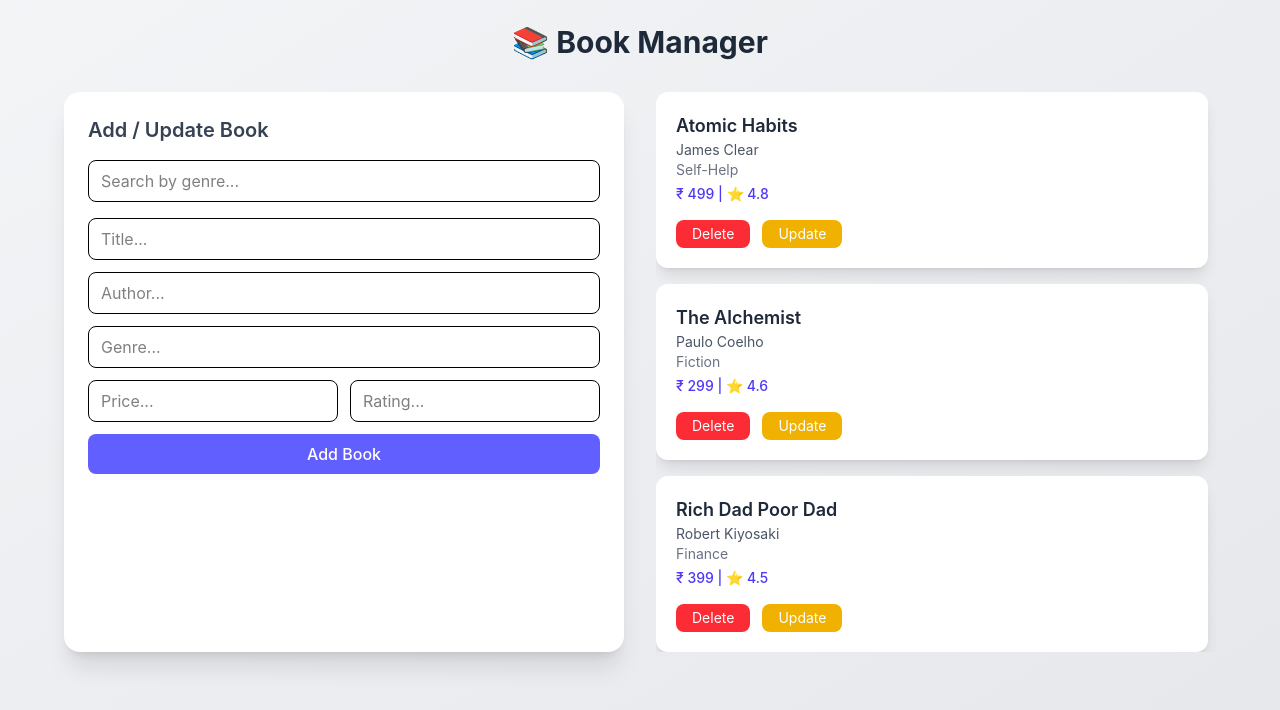
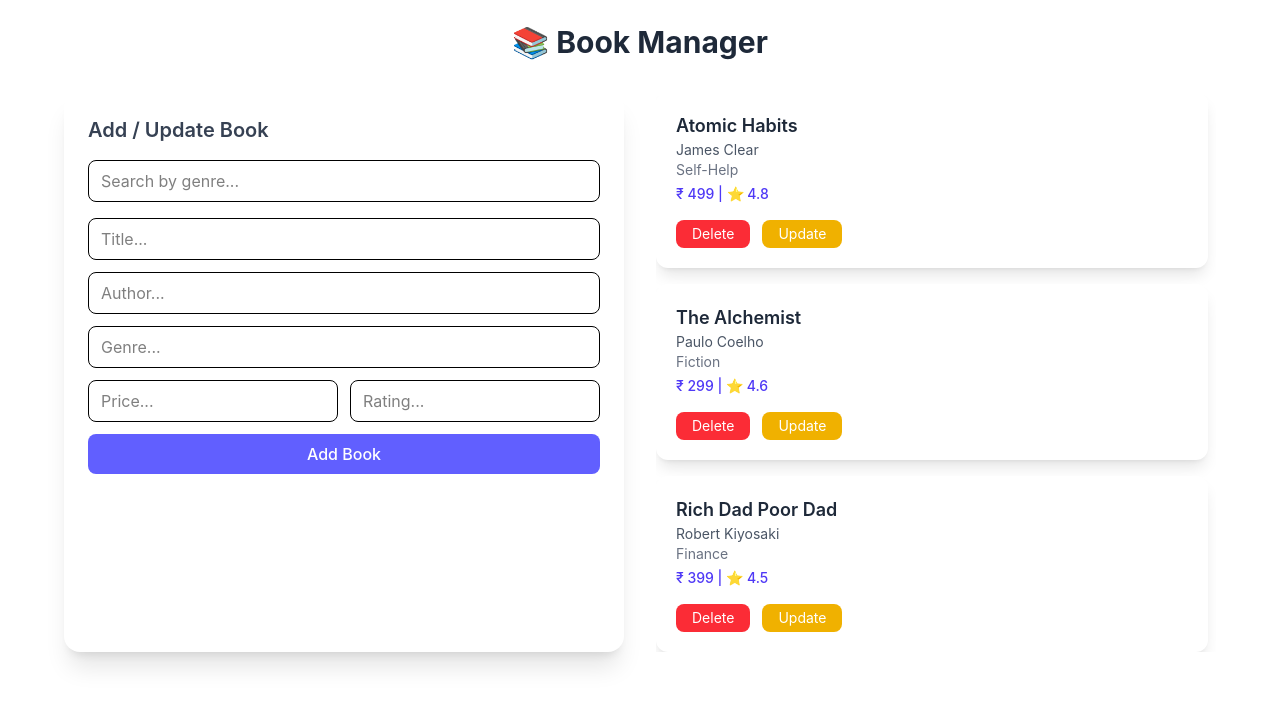
Before and after one commit to Soham-Ambekar/React-Study-A25-batch, a React (Vite) app: page / in a window 1280 px wide. Shown: the top 710 px of the page. Built offline with nearby package versions, Linux system fonts and the light colour scheme.

Commit message:
error resolved

```diff
--- a/src/MockPractice/Questions/Que5.jsx
+++ b/src/MockPractice/Questions/Que5.jsx
@@ -235,7 +235,7 @@
 
   return (
     <>
-  <div className="min-h-screen bg-gradient-to-br from-gray-100 to-gray-200 p-6">
+  <div className="min-h-screen [bg-gradient-to-br] from-gray-100 to-gray-200 p-6">
 
     {/* Page Title */}
     <h1 className="text-3xl font-bold text-center mb-8 text-gray-800">
```
